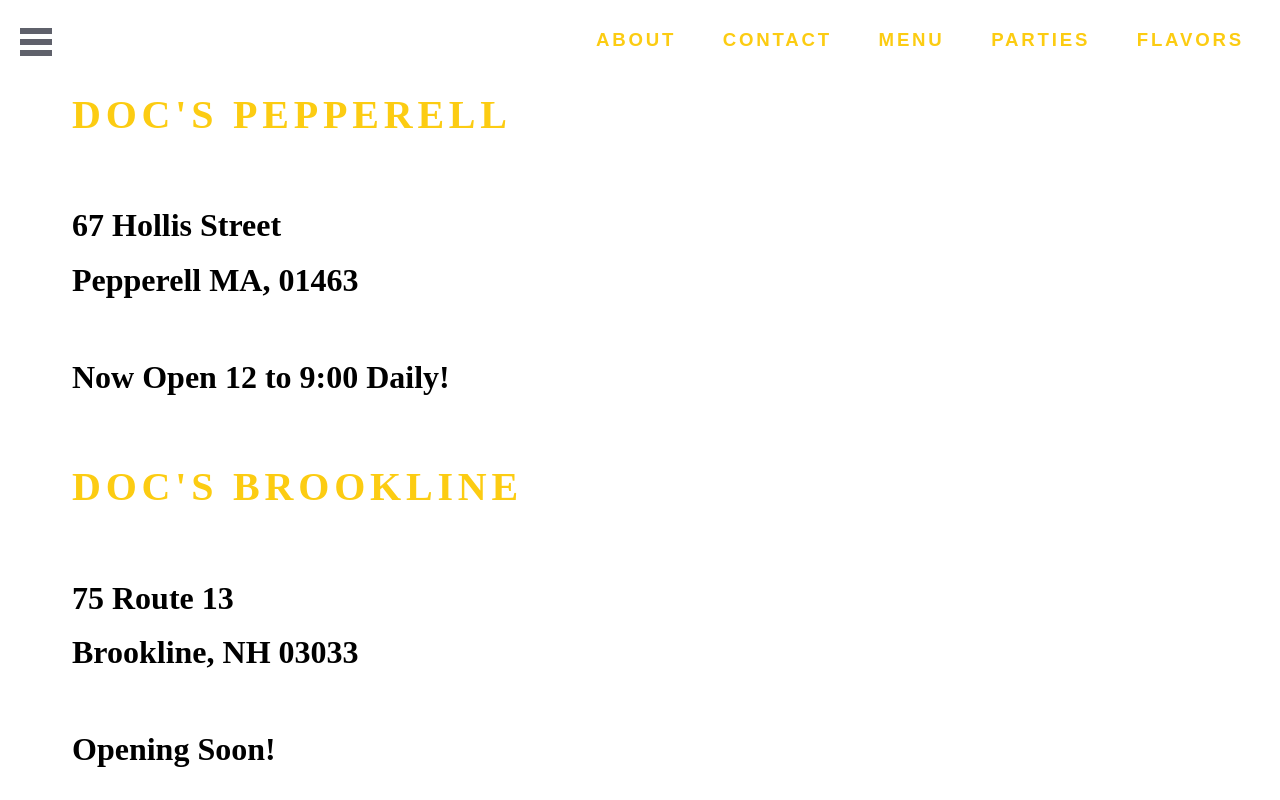
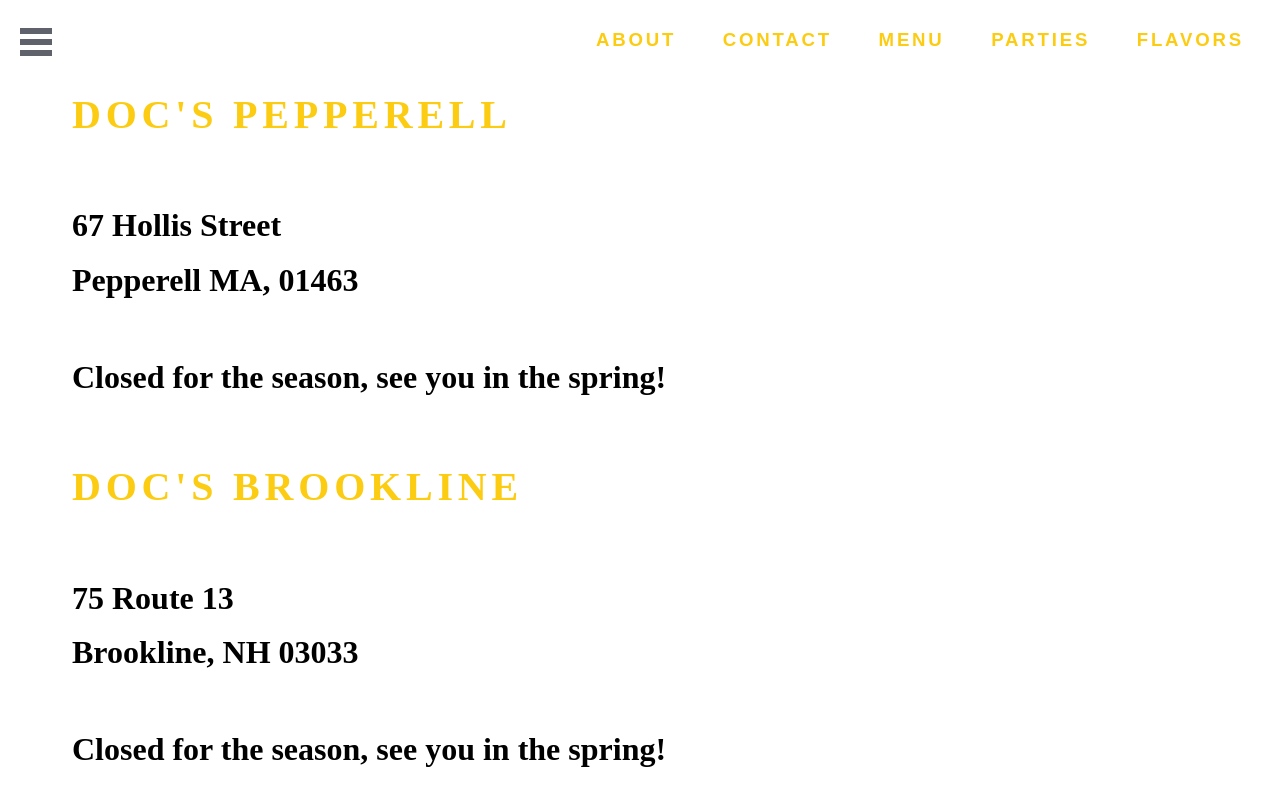
Before and after one commit to jalgraves/drdavisicecream, a React app: page / in a window 1280 px wide. Shown: the top 800 px of the page. Built offline with nearby package versions, Linux system fonts and the light colour scheme; the HTML template or start-up script is replaced by a standard one; what react-google-maps would draw is missing.

Commit message:
closed for season

```diff
--- a/package.json
+++ b/package.json
@@ -1,6 +1,6 @@
 {
   "name": "node-docs",
-  "version": "0.1.10",
+  "version": "0.1.11",
   "private": true,
   "scripts": {
     "start": "node --trace-warnings --unhandled-rejections=strict ./bin/server",
--- a/src/components/content/main.js
+++ b/src/components/content/main.js
@@ -20,10 +20,10 @@
                 <section>
                     <h1>Doc's Pepperell</h1>
                     <h2>67 Hollis Street<br />Pepperell MA, 01463</h2>
-                    <h2>Now Open 12 to 9:00 Daily!</h2>
+                    <h2>Closed for the season, see you in the spring!</h2>
                     <h1>Doc's Brookline</h1>
                     <h2>75 Route 13 <br />Brookline, NH 03033</h2>
-                    <h2>Opening Soon!</h2>
+                    <h2>Closed for the season, see you in the spring!</h2>
                 </section>
             </InfoSection>
         </div>
```
